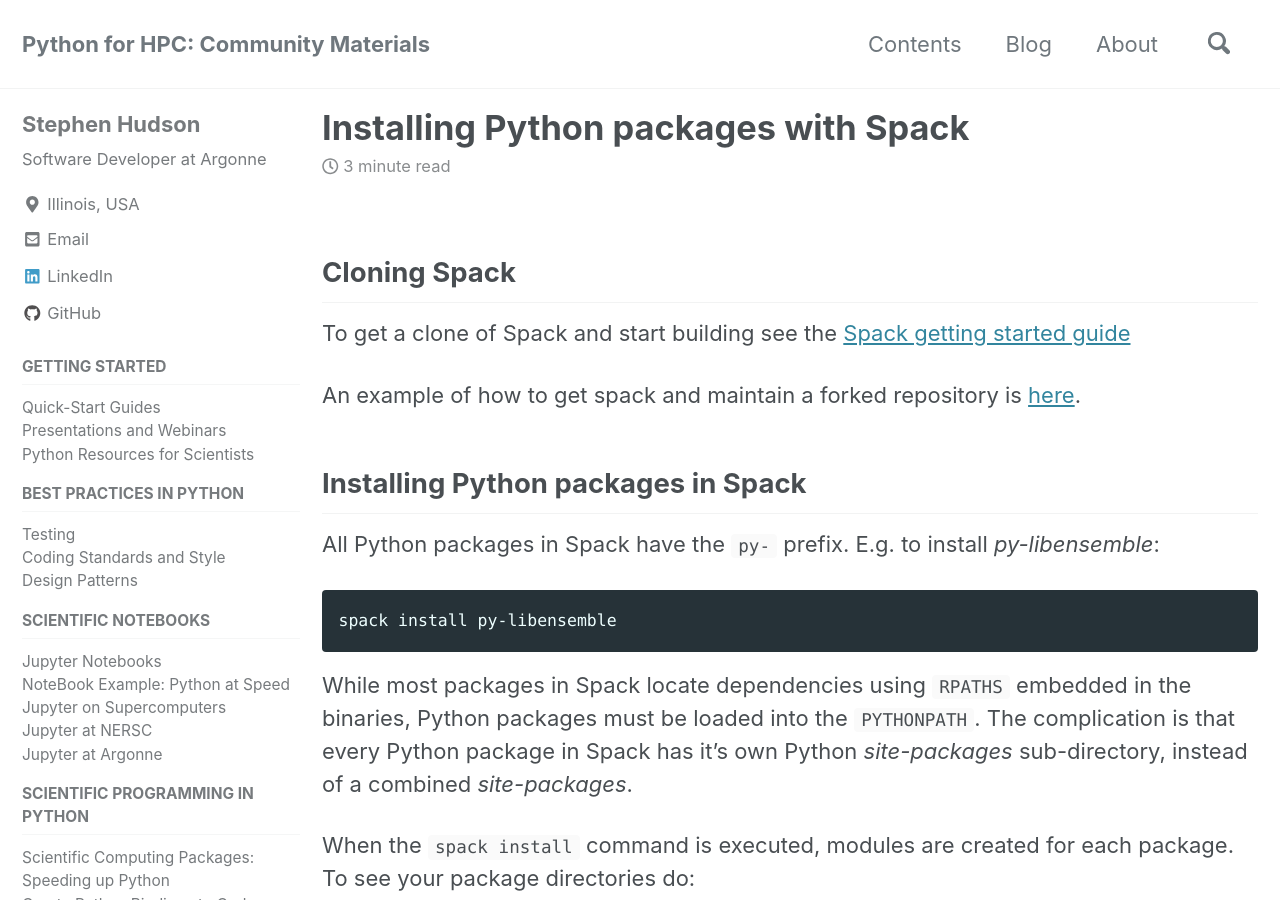
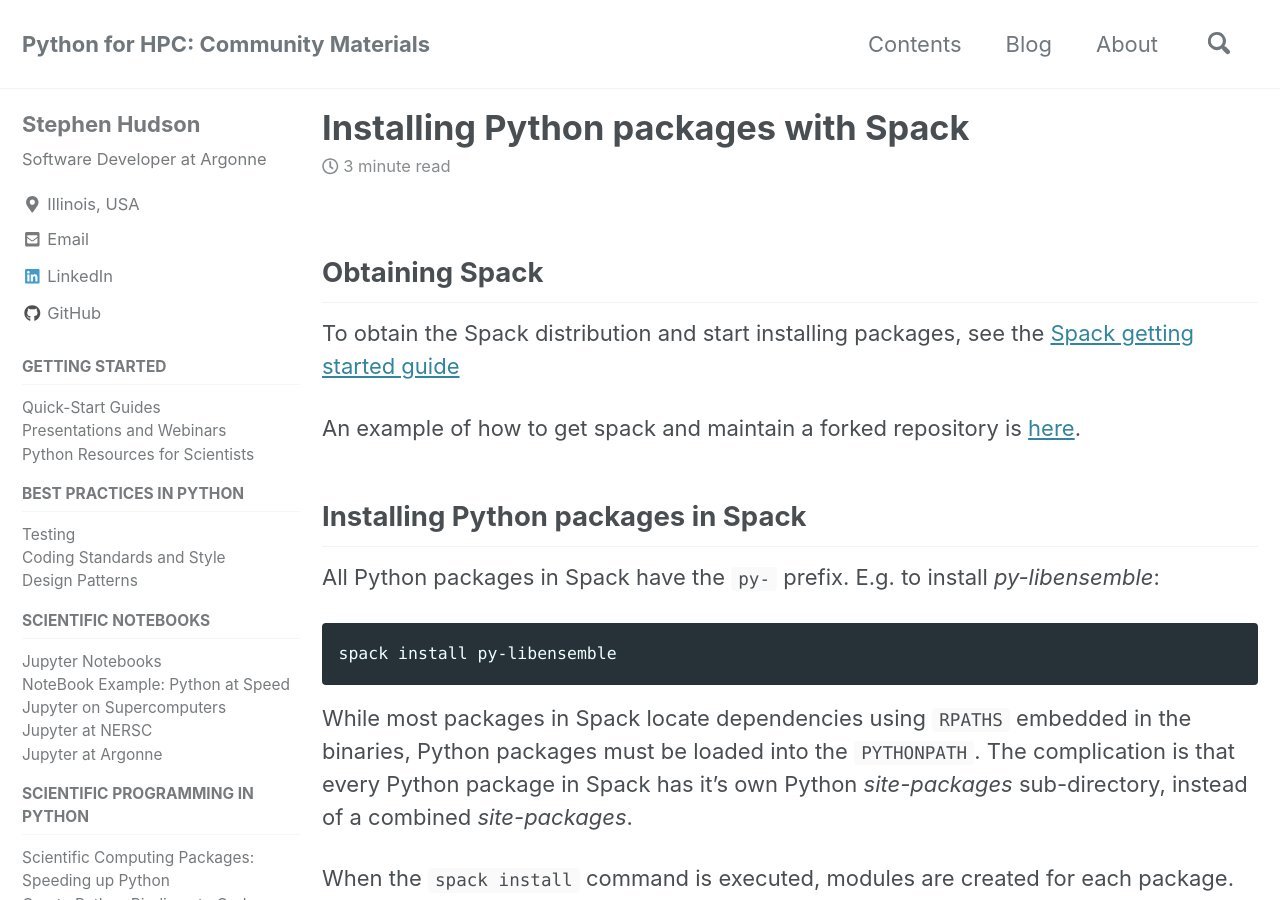
Before and after one commit to betterscientificsoftware/python-for-hpc, a Jekyll site: the page built from _posts/2020-06-24-python-packages-and-spack.md, in a window 1280 px wide and 900 px high. Built offline with Jekyll 4.4.1, drawn with Linux system fonts in a browser that asks for light colours; cached includes are drawn as plain includes; nearby versions of some CDN libraries; comment, search, counter and statistics services are not loaded; a style sheet for code colours, icons or effects is not loaded.

Commit message:
Minor updates to spack blog

```diff
--- a/_posts/2020-06-24-python-packages-and-spack.md
+++ b/_posts/2020-06-24-python-packages-and-spack.md
@@ -10,9 +10,9 @@
 ---
 
 
-## Cloning Spack
+## Obtaining Spack
 
-To get a clone of Spack and start building see the [Spack getting started guide](https://spack.readthedocs.io/en/latest/getting_started.html)
+To obtain the Spack distribution and start installing packages, see the [Spack getting started guide](https://spack.readthedocs.io/en/latest/getting_started.html)
 
 An example of how to get spack and maintain a forked repository is [here](https://libensemble.readthedocs.io/en/master/dev_guide/release_management/release_platforms/rel_spack.html).
 
```
